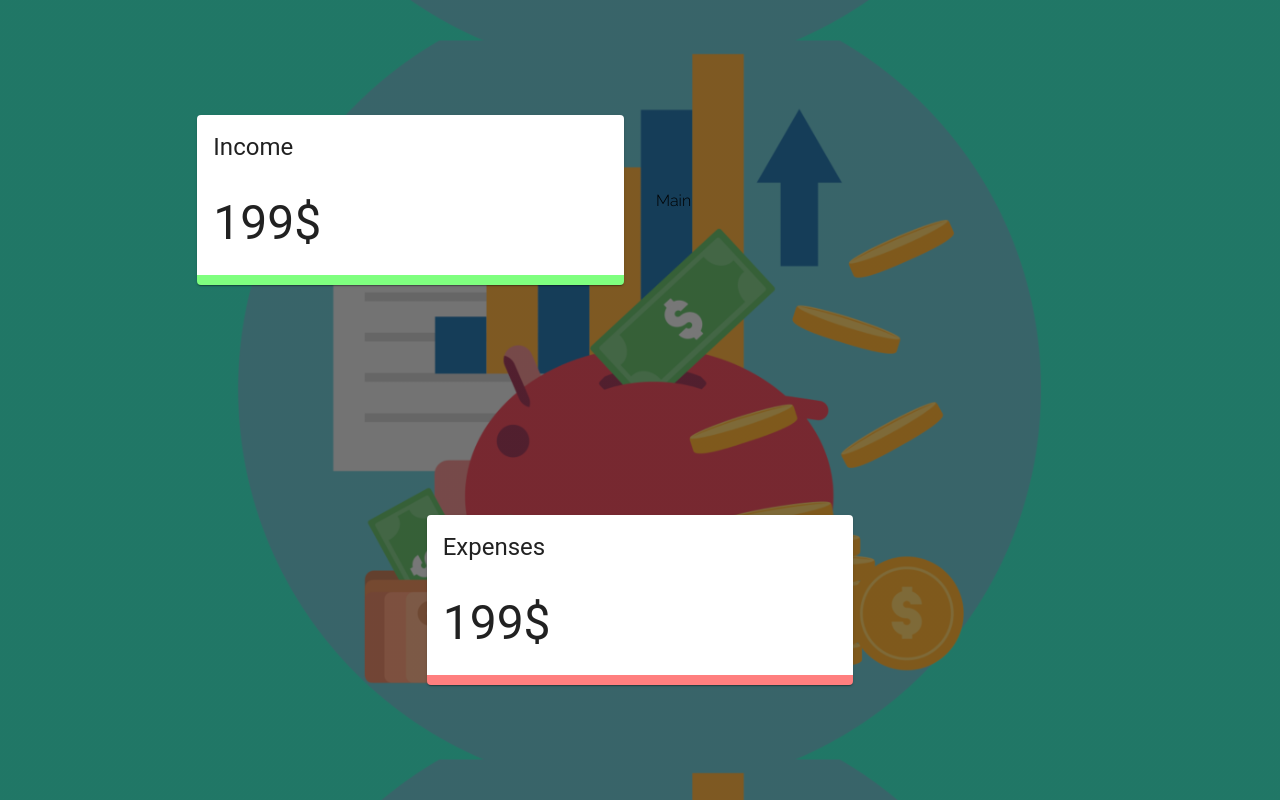
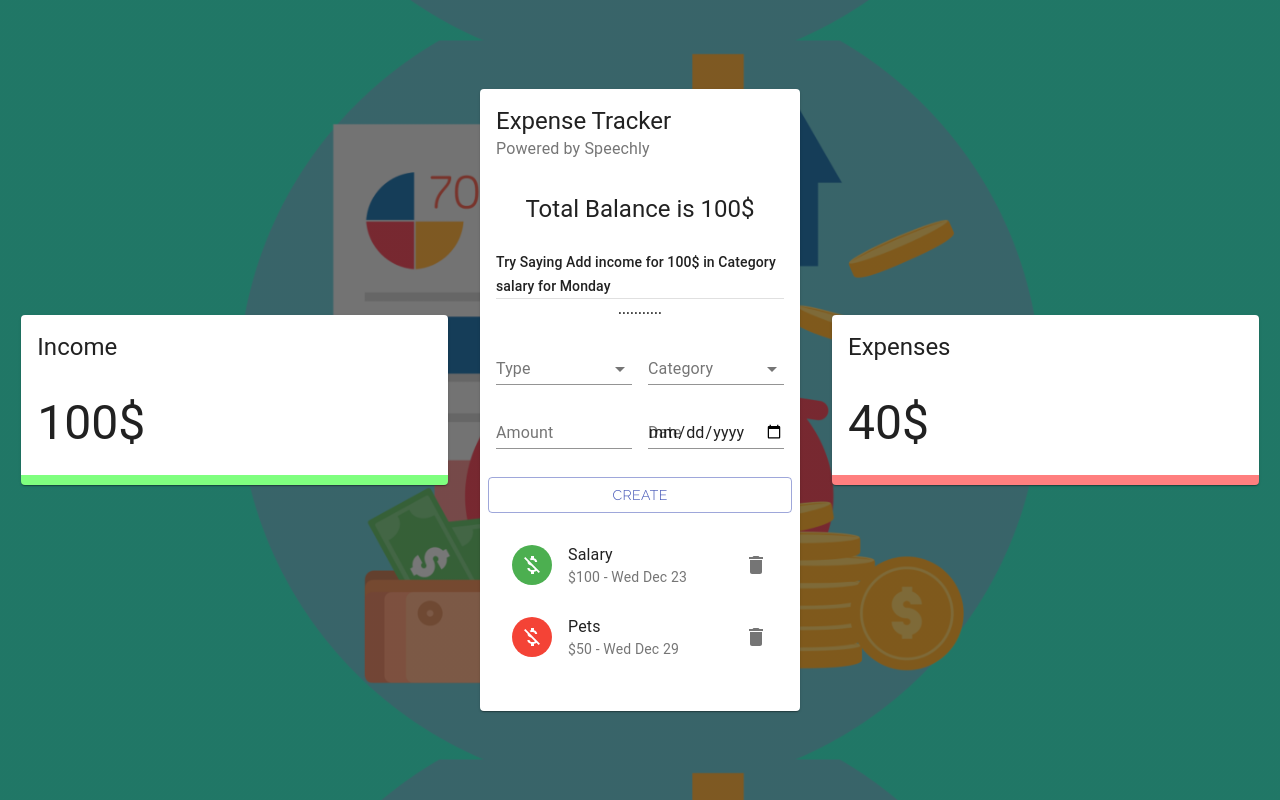
Before and after one commit to MohamedAhmed122/Complex-Expenses-Tracker, a React (Create React App) app: page / in a window 1280 px wide. Built offline with nearby package versions, Linux system fonts and the light colour scheme.

Commit message:
Create the Tracker

```diff
--- a/src/App.js
+++ b/src/App.js
@@ -3,6 +3,7 @@ import React from 'react'
 
 import useStyles from './Styles'
 import CardDetails from './app/Components/CardDetails/CardDetails';
+import MainCard from './app/Components/MainCard/MainCard';
 
 
 function App() {
@@ -11,13 +12,13 @@ function App() {
     <div>
       <Grid className={classes.grid} container alignItems='center' justify='center' spacing={0} style={{height:'100vh'}}>
         <Grid item xs={12} sm={4}>
-          <CardDetails title='Income' />
+          <CardDetails title='Income' price={100} />
+        </Grid>
+        <Grid item xs={12} sm={3}>
+          <MainCard />
         </Grid>
         <Grid item xs={12} sm={4}>
-          Main
-        </Grid>
-        <Grid item xs={12} sm={4}>
-          <CardDetails title='Expenses' />
+          <CardDetails title='Expenses' price={40} />
         </Grid>
       </Grid>
     </div>
--- a/src/app/Components/CardDetails/CardDetails.jsx
+++ b/src/app/Components/CardDetails/CardDetails.jsx
@@ -7,7 +7,7 @@ import { Doughnut } from 'react-chartjs-2'
 
 import useStyles from './styles';
 
-export default function CardDetails({title}) {
+export default function CardDetails({title,price}) {
 
     const classes = useStyles();
 
@@ -16,7 +16,7 @@ export default function CardDetails({title}) {
             <CardHeader title={title} />
             <CardContent>
                 <Typography variant='h3'>
-                    199$
+                    {price}$
                 </Typography>
                 {/* <Doughnut data='DATA' /> */}
             </CardContent>
--- /dev/null
+++ b/src/app/Components/MainCard/Form/Form.jsx
@@ -0,0 +1,46 @@
+import React from 'react'
+
+import { Button, FormControl, Grid, InputLabel, MenuItem, Select, TextField, Typography } from '@material-ui/core'
+
+import useStyle from './styles'
+
+export default function Form() {
+    const classes = useStyle()
+    return (
+        <Grid container spacing={2}>
+            <Grid  item xs={12}>
+                <Typography variant='subtitle2' align='center'>
+                    ...........
+                </Typography>
+            </Grid>
+            <Grid item  xs={6}>
+                <FormControl  fullWidth>
+                    <InputLabel>Type</InputLabel>
+                    <Select>
+                        <MenuItem value='Income'>Income</MenuItem>
+                        <MenuItem value='Expense'>Expense</MenuItem>
+                    </Select>
+                </FormControl>
+            </Grid>
+
+            <Grid item  xs={6}>
+                <FormControl fullWidth>
+                    <InputLabel>Category</InputLabel>
+                    <Select>
+                        <MenuItem value='Rent'>Rent</MenuItem>
+                        <MenuItem value='Work'>Work</MenuItem>
+                    </Select>
+                </FormControl>
+            </Grid>
+            <Grid item xs={6}>
+                <TextField type='number' label='Amount' fullWidth />
+            </Grid>
+            <Grid item xs={6}>
+                <TextField type='date' label='Date' fullWidth />
+            </Grid>
+            <Button className={classes.button} fullWidth color='primary' variant='outlined'>
+               Create
+            </Button>
+        </Grid>
+    )
+}
--- /dev/null
+++ b/src/app/Components/MainCard/Form/styles.js
@@ -0,0 +1,12 @@
+import { makeStyles } from '@material-ui/core/styles';
+
+export default makeStyles(() => ({
+  radioGroup: {
+    display: 'flex',
+    justifyContent: 'center',
+    marginBottom: '-10px',
+  },
+  button: {
+    marginTop: '20px',
+  },
+}));
--- /dev/null
+++ b/src/app/Components/MainCard/MainCard.jsx
@@ -0,0 +1,32 @@
+import React from 'react'
+
+import { Card, CardContent, CardHeader, Divider, Grid, Typography } from '@material-ui/core'
+
+import useStyle from './Styles'
+import Form from './Form/Form'
+import Tracker from './Tracker/Tracker'
+
+
+export default function MainCard() {
+    const classes = useStyle()
+    return (
+        <Card className={classes.root} >
+            <CardHeader title='Expense Tracker' subheader='Powered by Speechly'/>
+            <CardContent>
+                <Typography variant='h5' align='center'>Total Balance is 100$</Typography>
+                <Typography variant='subtitle2' style={{ marginTop: 25, lineHeight:'1.5rem'}}>
+                    Try Saying Add income for 100$ in Category salary for Monday
+                </Typography>
+                <Divider />
+                <Form/>
+            </CardContent>
+             <CardContent className={classes.cartContent}>
+                 <Grid container spacing={2}>
+                     <Grid item xs={12}>
+                         <Tracker />
+                     </Grid>
+                 </Grid>
+             </CardContent>
+        </Card>
+    )
+}
--- /dev/null
+++ b/src/app/Components/MainCard/Styles.js
@@ -0,0 +1,24 @@
+import { makeStyles } from '@material-ui/core/styles';
+
+export default makeStyles((theme) => ({
+  media: {
+    height: 0,
+    paddingTop: '56.25%', // 16:9
+  },
+  expand: {
+    transform: 'rotate(0deg)',
+    marginLeft: 'auto',
+    transition: theme.transitions.create('transform', {
+      duration: theme.transitions.duration.shortest,
+    }),
+  },
+  expandOpen: {
+    transform: 'rotate(180deg)',
+  },
+  cartContent: {
+    paddingTop: 0,
+  },
+  divider: {
+    margin: '20px 0',
+  },
+}));
--- /dev/null
+++ b/src/app/Components/MainCard/Tracker/Styles.js
@@ -0,0 +1,17 @@
+import { makeStyles } from '@material-ui/core/styles';
+import { red, green } from '@material-ui/core/colors';
+
+export default makeStyles((theme) => ({
+  avatarIncome: {
+    color: '#fff',
+    backgroundColor: green[500],
+  },
+  avatarExpense: {
+    color: theme.palette.getContrastText(red[500]),
+    backgroundColor: red[500],
+  },
+  list: {
+    maxHeight: '150px',
+    overflow: 'auto',
+  },
+}));
--- /dev/null
+++ b/src/app/Components/MainCard/Tracker/Tracker.jsx
@@ -0,0 +1,36 @@
+import React from 'react'
+
+import MoneyOffIcon from '@material-ui/icons/MoneyOff';
+import DeleteIcon from '@material-ui/icons/Delete';
+import useStyles from './Styles.js'
+import { Avatar, IconButton, List, ListItem, ListItemAvatar, ListItemSecondaryAction, ListItemText, Slide } from '@material-ui/core';
+
+export default function Tracker() {
+    const classes = useStyles()
+    const transactions =[
+        {id: 1, type: 'Income', category:'Salary',amount: 100, date: "Wed Dec 23"},
+        {id: 1, type: 'Expense', category:'Pets',amount: 50, date: "Wed Dec 29"},
+        {id: 1, type: 'Income', category:'Work',amount: 40, date: "Wed Dec 30"},
+    ]
+    return (
+        <List dense={false} className={classes.list}>
+        {transactions.map((transaction) => (
+          <Slide direction="down" in mountOnEnter unmountOnExit key={transaction.id}>
+            <ListItem>
+              <ListItemAvatar>
+                <Avatar className={transaction.type === 'Income' ? classes.avatarIncome : classes.avatarExpense}>
+                  <MoneyOffIcon />
+                </Avatar>
+              </ListItemAvatar>
+              <ListItemText primary={transaction.category} secondary={`$${transaction.amount} - ${transaction.date}`} />
+              <ListItemSecondaryAction>
+                <IconButton edge="end" aria-label="delete" >
+                  <DeleteIcon />
+                </IconButton>
+              </ListItemSecondaryAction>
+            </ListItem>
+          </Slide>
+        ))}
+      </List>
+    )
+}
```
Also changed, not shown: 2 other files (tests, documents, lock files or other folders).
